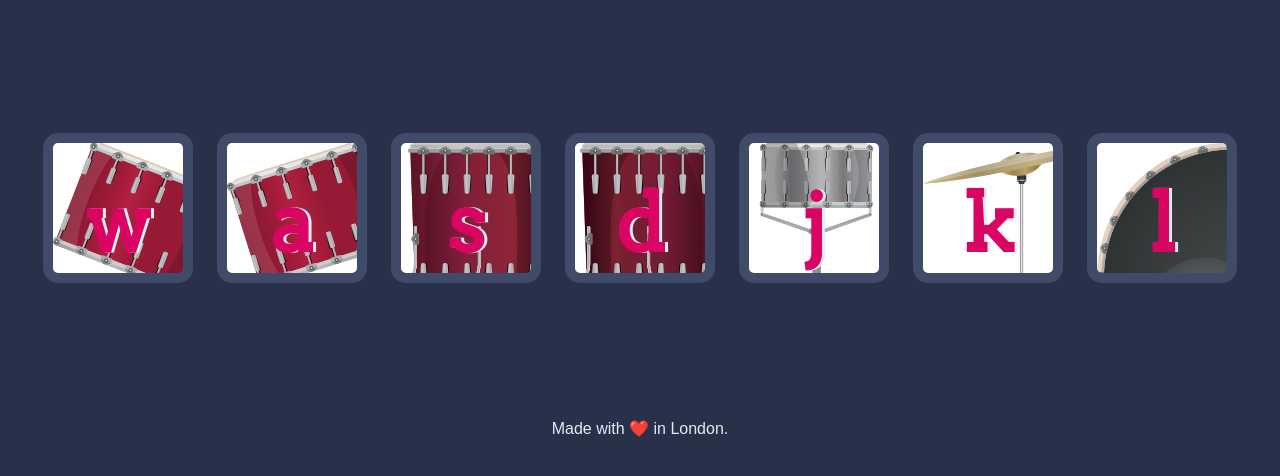
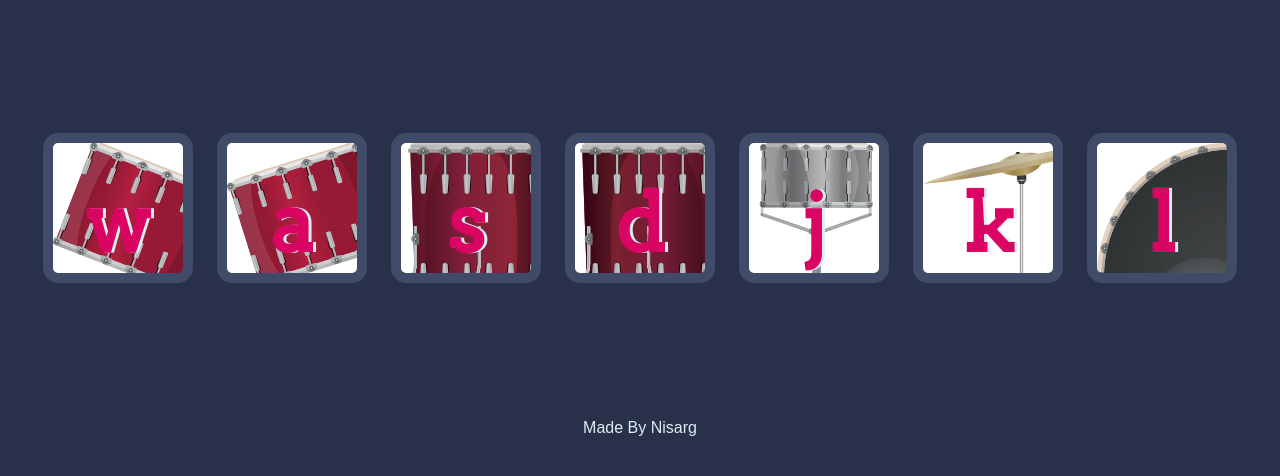
Before and after one commit to Nisarg-202/drumkit-website, a plain HTML site: page index.html in a window 1280 px wide. Shown: the part 156-632 px from the top of the page. Drawn offline with Linux system fonts and the light colour scheme.

Commit message:
changes in footer.

```diff
--- a/index.html
+++ b/index.html
@@ -24,7 +24,7 @@
 <script src="index.js" charset="utf-8"></script>
 
 <footer>
-  Made with ❤️ in London.
+  Made By Nisarg
 </footer>
 </body>
 </html>
```
